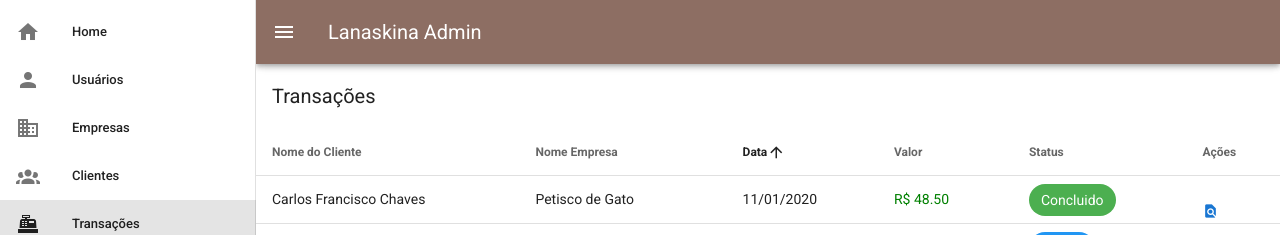
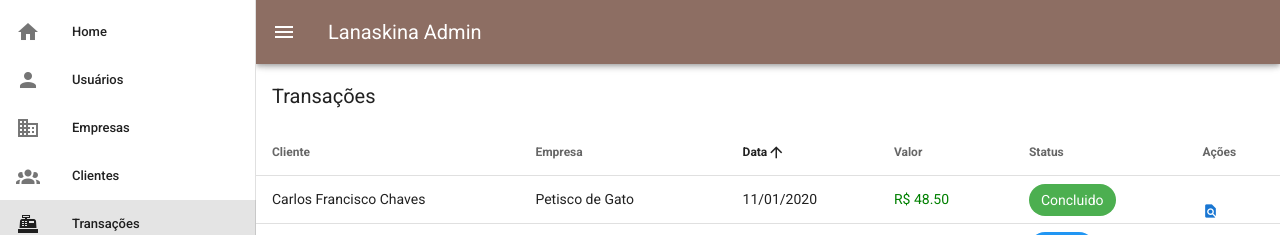
Before and after one commit to fabricadeprogramador/t29-lanaskina-admin, a Vue app: page /#/transacoes in a window 1280 px wide. Shown: the top 235 px of the page. Built offline with nearby package versions, Linux system fonts and the light colour scheme.

Commit message:
Ajuste data do component transação

```diff
--- a/src/App.vue
+++ b/src/App.vue
@@ -46,7 +46,7 @@ export default {
   props: {
     source: String,
   },
-  data: () => ({
+  data:()=>({
     drawer: null,
     titulo: "Lanaskina Admin",
     rodape: "Fábrica de Programador - High Tech Cursos -",
--- a/src/components/Transações.vue
+++ b/src/components/Transações.vue
@@ -178,7 +178,7 @@ export default {
   data: () => ({
     cabecalhoTransacoes: [
       {
-        text: "Nome do Cliente",
+        text: "Cliente",
         value: "cliente.nome",
       },
       {
@@ -233,7 +233,7 @@ export default {
       console.log(this.isViewsTransacoes);
       if (this.isViewsTransacoes) {
         this.cabecalhoTransacoes.splice(1, 0, {
-          text: "Nome Empresa",
+          text: "Empresa",
           value: "empresa.nome",
         });
       }
--- a/src/views/Transacoes.vue
+++ b/src/views/Transacoes.vue
@@ -9,9 +9,11 @@ export default {
   components: {
     transacoes,
   },
-  data: () => {
+  data:() => (
+    {
       todasEmpresas: []
-  },
+  }
+  ),
   created() {
     this.initialize();
   },
```
